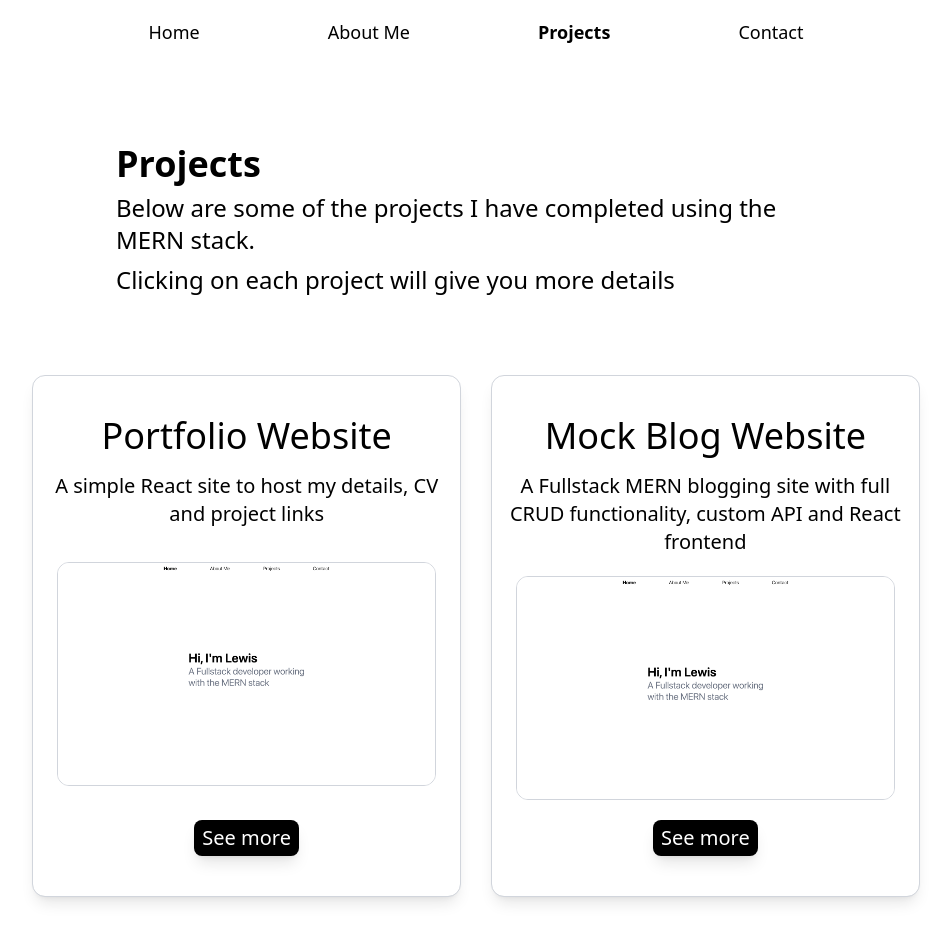
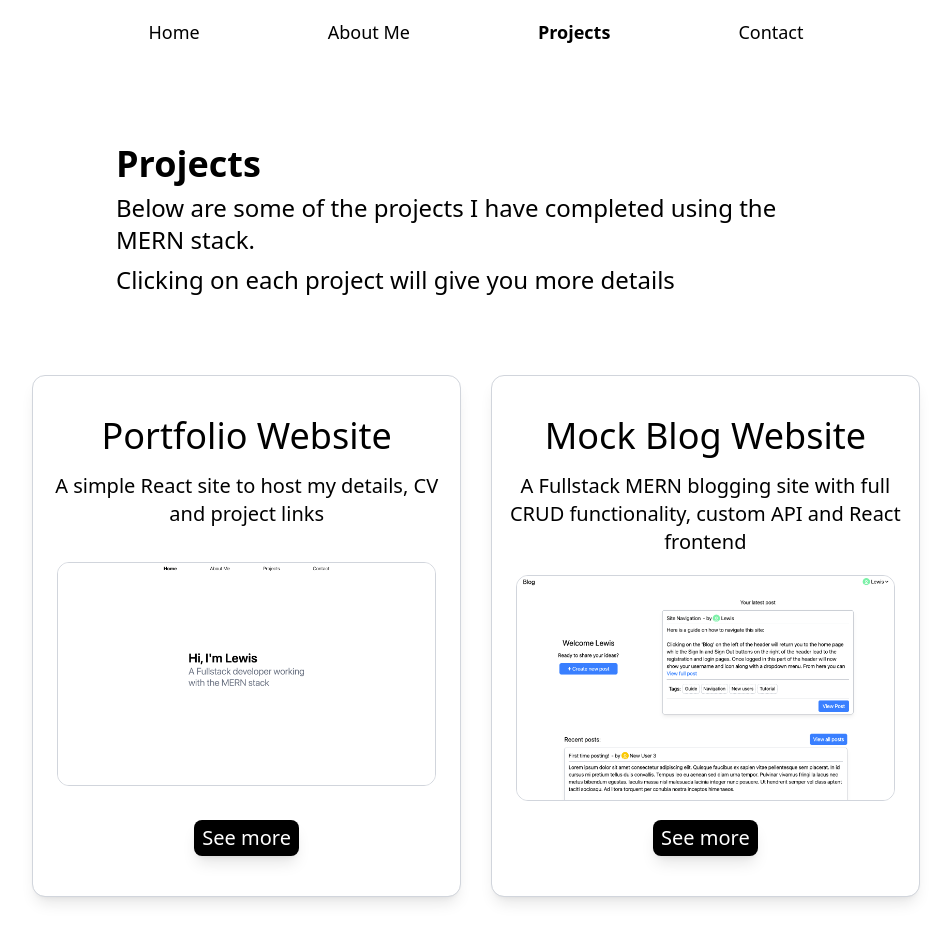
Before and after one commit to Lewis-27/portfolio, a React (Vite) app: page /projects in a window 1280 px wide. Shown: the top 942 px of the page, without its empty margins (164-1115 px from the left). Built offline with nearby package versions, Linux system fonts and the light colour scheme.

Commit message:
change image display

```diff
--- a/src/screens/ProjectsScreen.jsx
+++ b/src/screens/ProjectsScreen.jsx
@@ -16,13 +16,13 @@ const ProjectsScreen = () => {
         <ProjectCard
           title={'Portfolio Website'}
           description={'A simple React site to host my details, CV and project links '}
-          image={'src/assets/files/portfolio.png'}
+          image={portfolioImage}
           link={'/projects/portfolio'}
         />
         <ProjectCard
           title={'Mock Blog Website'}
           description={'A Fullstack MERN blogging site with full CRUD functionality, custom API and React frontend'}
-          image={portfolioImage}
+          image={blogImage}
           link={blogImage}
         />
       </div>
```
